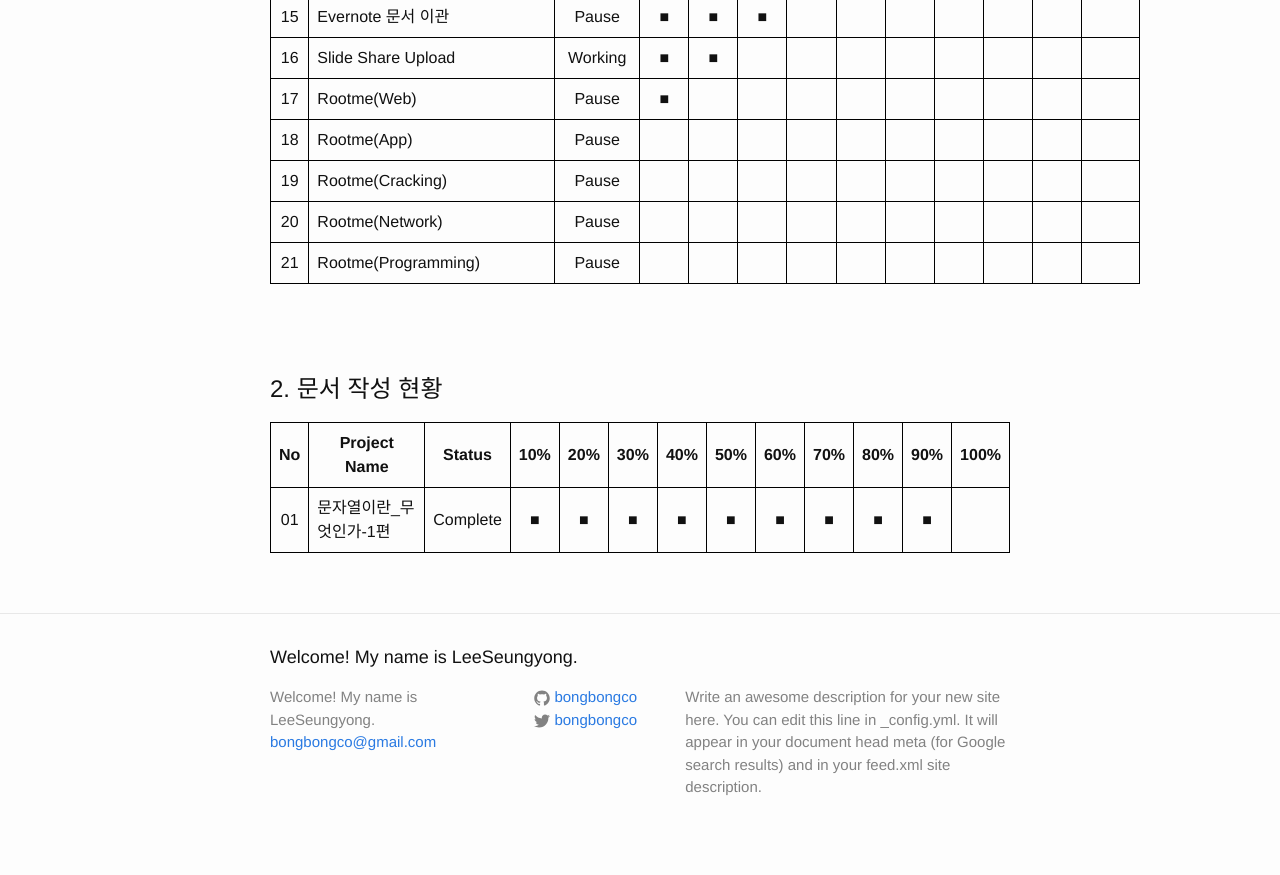
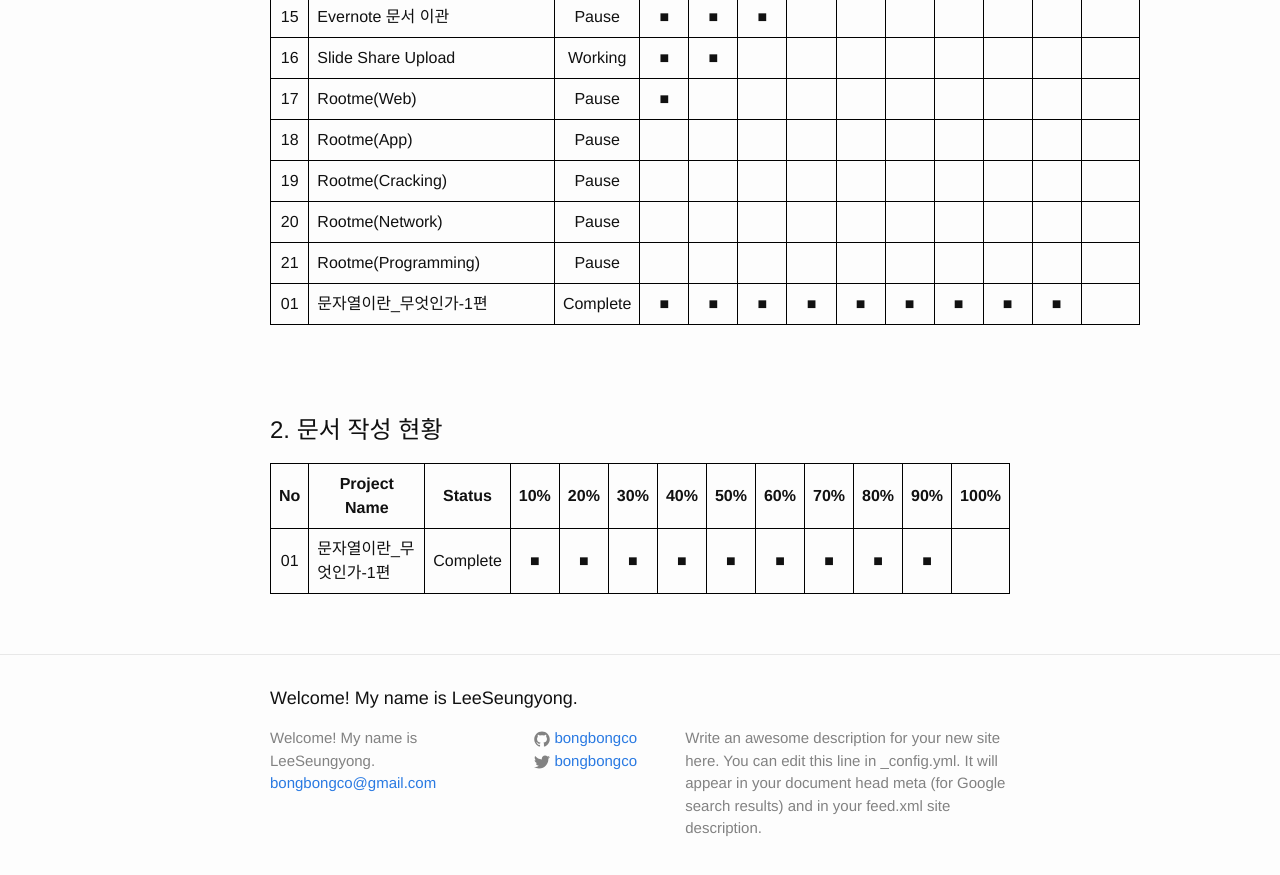
Before and after one commit to LktProgrammer/bongbongco.github.io, a Jekyll site: the page built from _posts/2016-09-12-GarbageTask.markdown, in a window 1280 px wide and 900 px high, scrolled down 870 px. Shown: the top 875 px of the window. Built offline with Jekyll 4.4.1, drawn with Linux system fonts in a browser that asks for light colours.

Commit message:
Update 2016-09-12-GarbageTask.markdown

```diff
--- a/_posts/2016-09-12-GarbageTask.markdown
+++ b/_posts/2016-09-12-GarbageTask.markdown
@@ -30,6 +30,7 @@ title: 개인 프로젝트 목록.
 |19| Rootme(Cracking)|Pause||||||||||
 |20| Rootme(Network)|Pause||||||||||
 |21| Rootme(Programming)|Pause||||||||||
+|01| 문자열이란_무엇인가-1편 |Complete|■|■|■|■|■|■|■|■|■|
 |--+-----------+------+---+---+---+---+---+---+---+---+---+----|
 
 <br />
```
